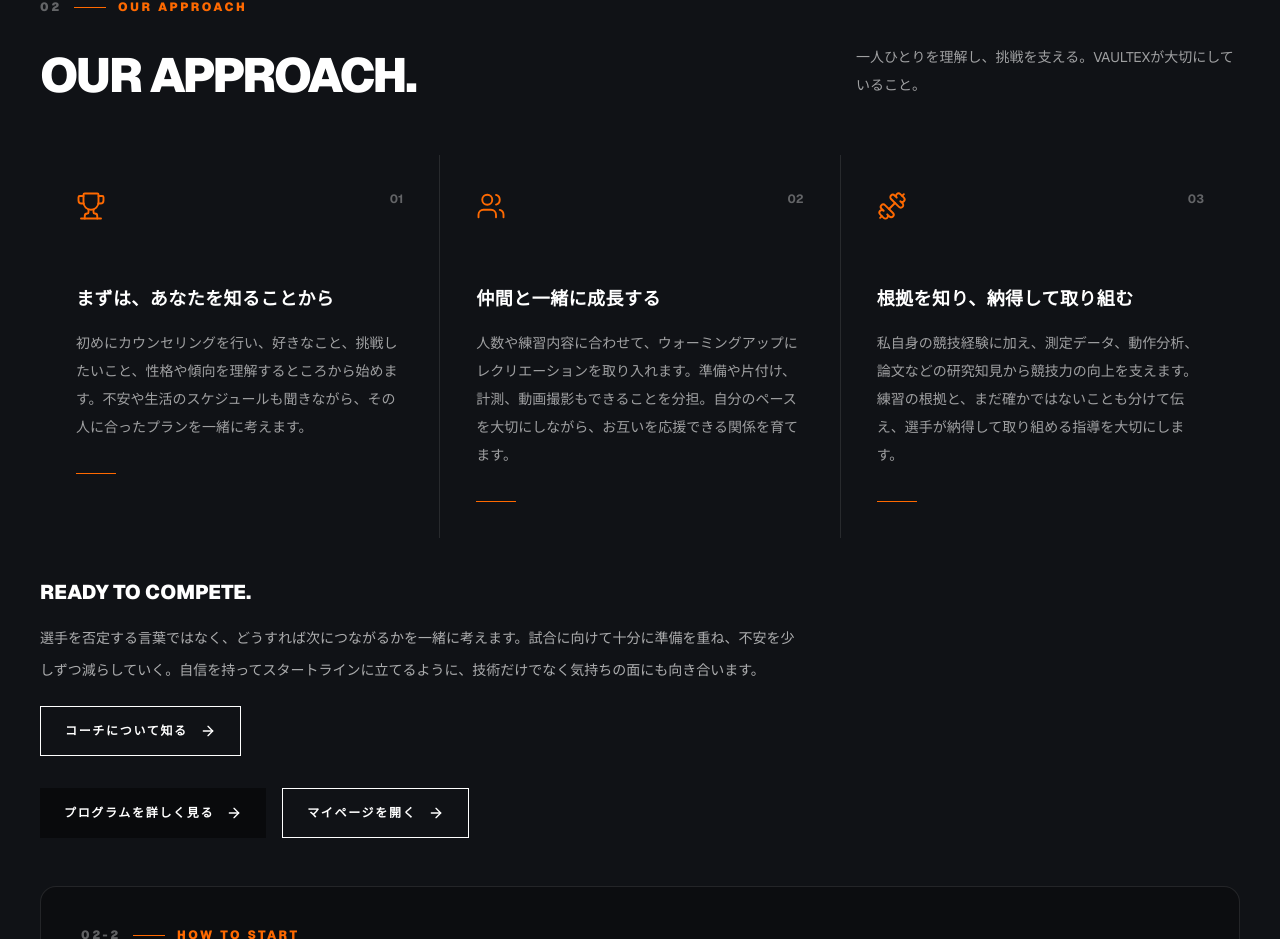
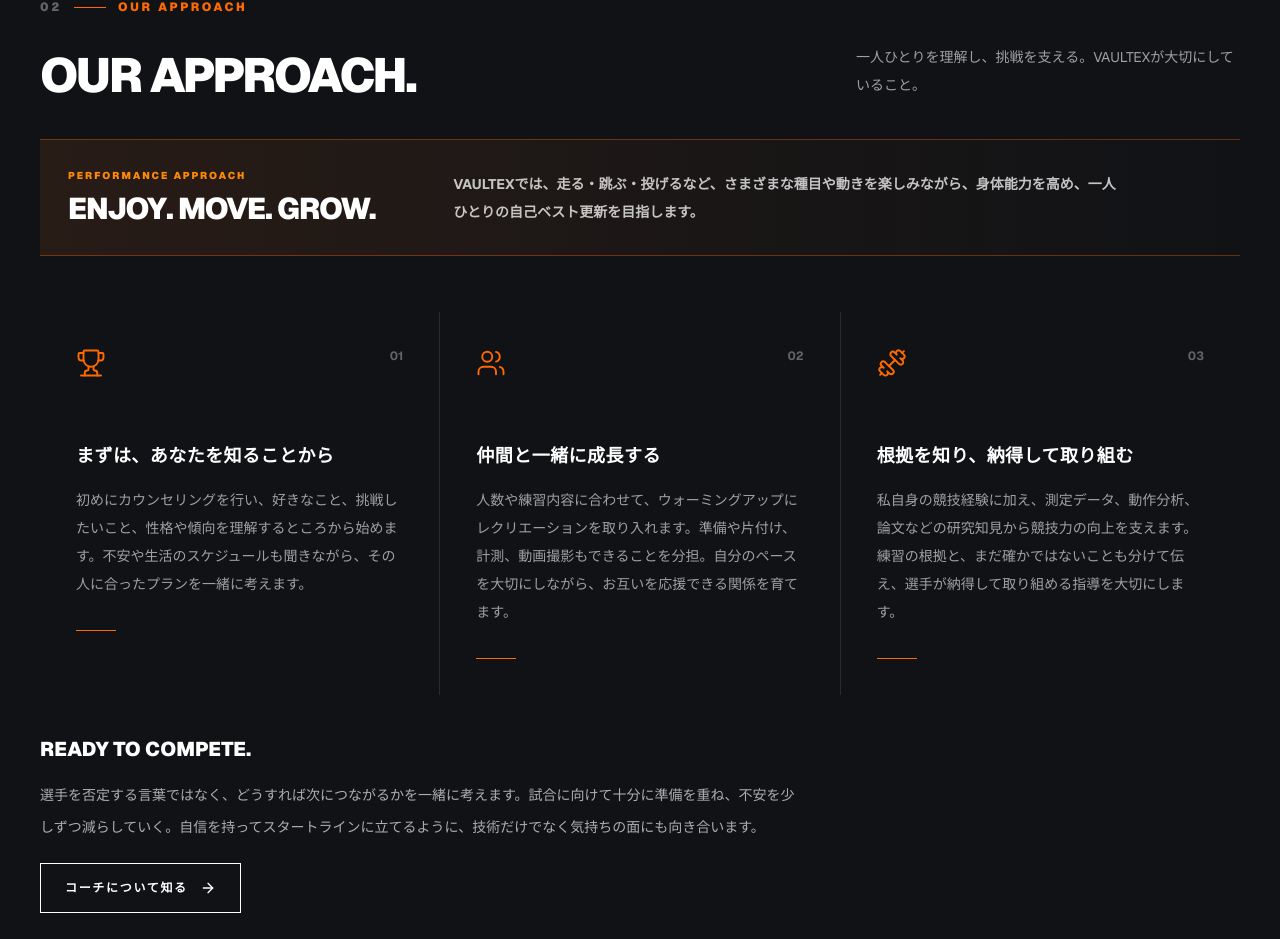
Before and after one commit to shonaivaultex/shonai-vaultex, a Next.js app: page / in a window 1280 px wide. Shown: the part 1619-2558 px from the top of the page. Built offline with nearby package versions, Linux system fonts and the light colour scheme; no server answers; the database is empty.

Commit message:
Add performance approach to homepage

```diff
--- a/app/page.tsx
+++ b/app/page.tsx
@@ -67,6 +67,13 @@
         <div className="mx-auto max-w-7xl px-5 sm:px-8 lg:px-10">
           <SectionLabel index="02">OUR APPROACH</SectionLabel>
           <div className="mt-7 flex flex-col justify-between gap-6 sm:flex-row sm:items-end"><h2 className="text-3xl font-black tracking-[-0.045em] sm:text-5xl">OUR APPROACH.</h2><p className="max-w-sm text-sm leading-7 text-white/60">一人ひとりを理解し、挑戦を支える。VAULTEXが大切にしていること。</p></div>
+          <div className="mt-10 grid gap-5 border-y border-orange-500/35 bg-[linear-gradient(90deg,rgba(249,115,22,.1),transparent)] px-5 py-7 sm:grid-cols-[minmax(0,.65fr)_minmax(0,1.35fr)] sm:items-center sm:px-7">
+            <div>
+              <p className="text-[10px] font-black tracking-[.2em] text-orange-400">PERFORMANCE APPROACH</p>
+              <h3 className="mt-2 text-2xl font-black tracking-[-.035em] sm:text-3xl">ENJOY. MOVE. GROW.</h3>
+            </div>
+            <p className="max-w-2xl text-sm font-bold leading-7 text-white/75">VAULTEXでは、走る・跳ぶ・投げるなど、さまざまな種目や動きを楽しみながら、身体能力を高め、一人ひとりの自己ベスト更新を目指します。</p>
+          </div>
           <div className="mt-14 grid gap-px bg-white/10 md:grid-cols-3">{features.map(({ icon: Icon, title, text }, index) => <article key={title} className="group bg-[#101216] p-7 sm:p-9"><div className="flex items-start justify-between"><Icon aria-hidden="true" size={30} strokeWidth={1.5} className="text-orange-500" /><span className="text-xs font-bold text-white/35">0{index + 1}</span></div><h3 className="mt-16 text-lg font-black tracking-wide">{title}</h3><p className="mt-4 text-sm leading-7 text-white/60">{text}</p><div className="mt-8 h-px w-10 bg-orange-500 transition-all duration-300 group-hover:w-full" /></article>)}</div>
           <div className="mt-10 max-w-3xl"><h3 className="text-xl font-black">READY TO COMPETE.</h3><p className="mt-4 text-sm leading-8 text-white/65">選手を否定する言葉ではなく、どうすれば次につながるかを一緒に考えます。試合に向けて十分に準備を重ね、不安を少しずつ減らしていく。自信を持ってスタートラインに立てるように、技術だけでなく気持ちの面にも向き合います。</p><CtaLink href="/coach" variant="outline" className="mt-5">コーチについて知る</CtaLink></div>
           <div className="mt-8 flex flex-wrap gap-4">
```
